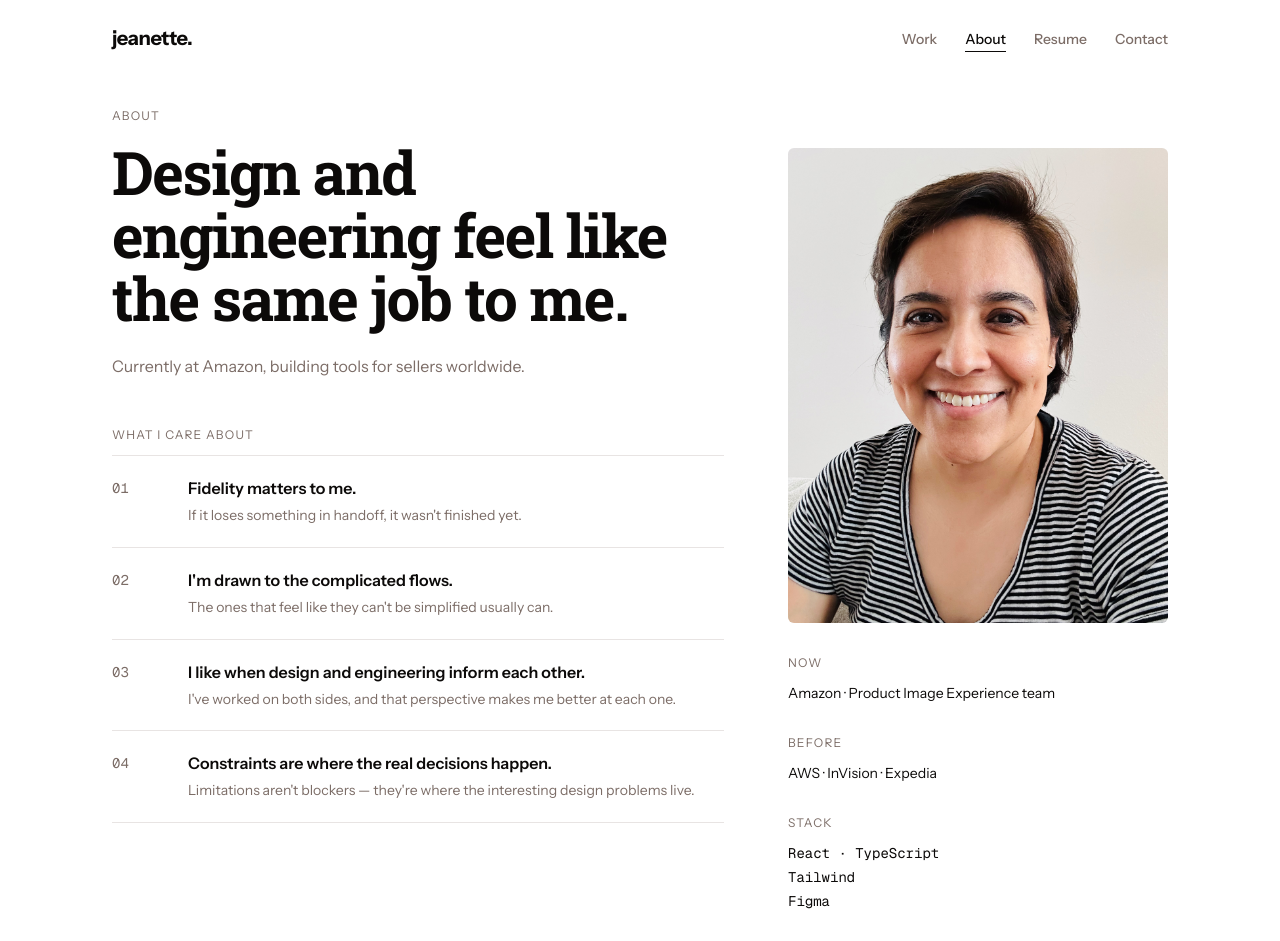
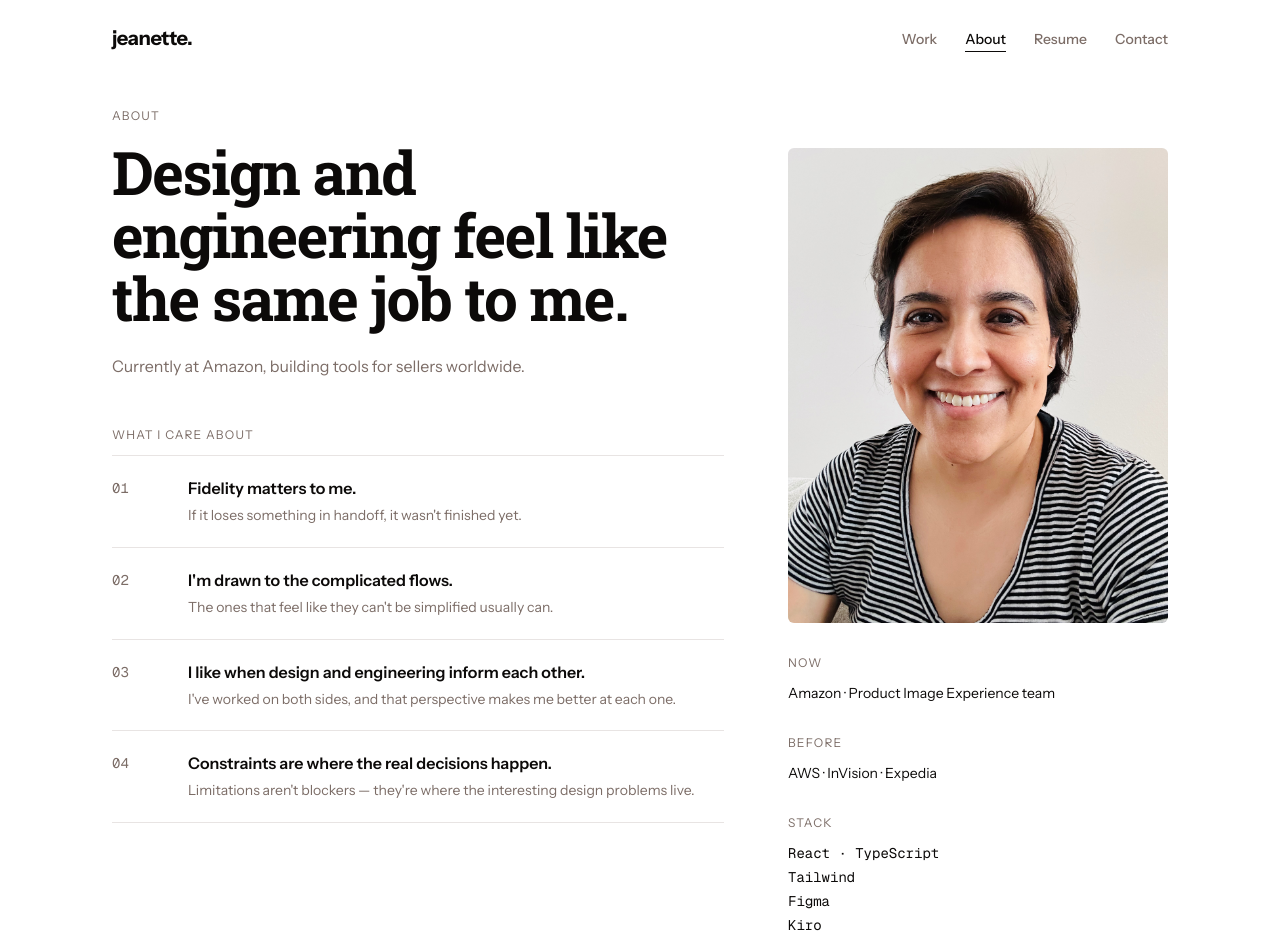
Before and after one commit to jeanettesilvas/portfolio, a Next.js app: page /about in a window 1280 px wide. Shown: the top 941 px of the page. Built offline with nearby package versions, Linux system fonts and the light colour scheme.

Commit message:
Add Kiro and Claude Code to about page stack
Co-Authored-By: Claude Sonnet 4.6 <noreply@anthropic.com>

```diff
--- a/src/app/about/about-content.tsx
+++ b/src/app/about/about-content.tsx
@@ -27,7 +27,7 @@ const principles = [
   },
 ]
 
-const stack = ["React · TypeScript", "Tailwind", "Figma"]
+const stack = ["React · TypeScript", "Tailwind", "Figma", "Kiro", "Claude Code"]
 
 function SectionLabel({ children }: { children: React.ReactNode }) {
   return (
```
